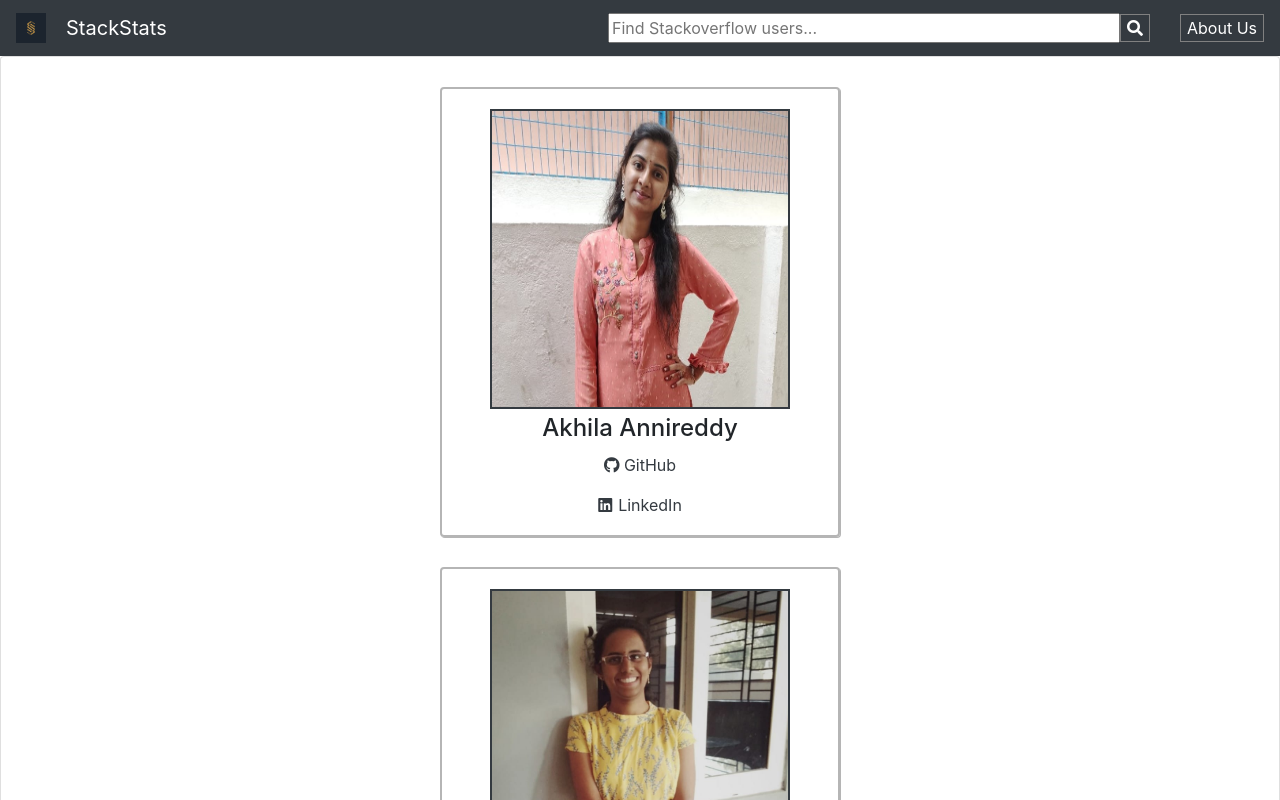
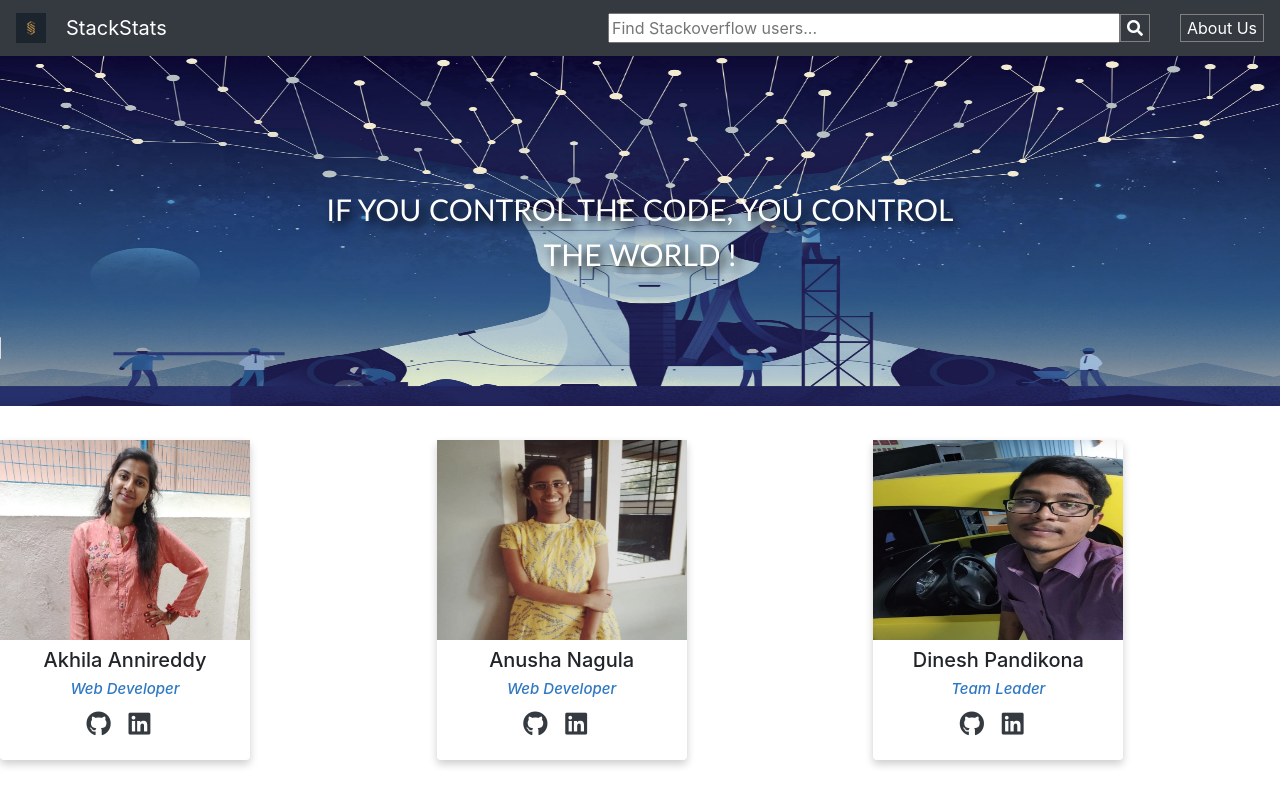
Before and after one commit to AkhilaAnnireddy/StackStats, a React (Create React App) app: page /AboutUs in a window 1280 px wide. Shown: the top 800 px of the page. Built offline with nearby package versions, Linux system fonts and the light colour scheme.

Commit message:
about_commit

```diff
--- a/src/Components/Pages/AboutUs/AboutUs.css
+++ b/src/Components/Pages/AboutUs/AboutUs.css
@@ -1,32 +1,68 @@
+.aboutimg{
+    width: 100%;
+    height: 350px;
+    margin-bottom: 10px;
+}
+.container2 {
+    margin-top: 0;
+    margin-bottom: 0;
+    position: relative;
+    text-align: center;
+    color: white;
+    width: 100%;
+    height: 280px;
+}
+
+  .centered1 {
+    position: absolute;
+    font-family: "Trebuchet MS", Helvetica, sans-serif;
+    text-shadow: 5px 5px 10px #000000;
+    font-size: 30px;
+    top: 63%;
+    left: 50%;
+    transform: translate(-50%, -50%);
+  }
+
+.abtinline{
+    display: inline;
+}
+
+
+
 .abtcard{
  text-align: center;
-    margin:0 auto;
-    margin-top: 30px;
-    width:400px;
-    height:450px;
-    box-shadow: 1px 1px rgb(181, 181, 181);
-    border: 2px solid rgb(181, 181, 181);
+    /* margin:0 auto; */
+    margin-top: 80px;
+    width:250px;
+    height:320px;
+    box-shadow: 0 4px 8px 0 rgba(0, 0, 0, 0.2);
+    /* border: 2px solid rgb(181, 181, 181); */
     border-radius: 4px;
 }
 
 
 .abtcard img{
-    margin-top: 20px;
-    margin-bottom: 5px;
-    width:300px;
-    height:300px;
-    border:2px solid #343a40;
+    margin-bottom: 8px;
+    width:250px;
+    height:200px;
+    /* border:2px solid #343a40; */
 }
 .abtcard a{
     color: #343a40;
 
 }
-#git{
-    margin-top:10px ;
+.abtcard h6{
+    font-weight:500;
+    font-size: 15px;
+    color: #2f78c2;
+}
+.git{
+    font-size: 25px;
+    margin-right:15px ;
+    display: inline;
 }
 
 .ico{
-    padding-right: 10px;
     height:20px;
     width:20px;
     color: #343a40;
--- a/src/Components/Pages/AboutUs/AboutUs.js
+++ b/src/Components/Pages/AboutUs/AboutUs.js
@@ -7,6 +7,7 @@ import Anusha from '../../../Images/Anusha.jpeg';
 import Dinesh from '../../../Images/Dinesh.jpeg';
 import Chandana from '../../../Images/Chandana.jpeg';
 import Supraja from '../../../Images/Supraja.jpeg';
+import bg2 from '../../../Images/bg2.webp';
 
 class AboutUs extends Component{
     state= {
@@ -28,12 +29,43 @@ class AboutUs extends Component{
             <div>
                 <Header username={this.state.username} handleChange={this.handleChange.bind(this)}/>
             </div>
-            <div className='card'>
-                <AboutUsCard img={Akhila} name="Akhila Annireddy" github="https://github.com/AkhilaAnnireddy" linkedin="https://www.linkedin.com/in/akhila-annireddy-900632198"/>
-                <AboutUsCard img={Anusha} name="Anusha Nagula" github="https://github.com/anushanagula" linkedin="https://www.linkedin.com/in/anusha-nagula-7281b2192"/>
-                <AboutUsCard img={Dinesh} name="Dinesh Pandikona" github="https://github.com/Tesla-Atoz" linkedin="blabla"/>
-                <AboutUsCard img={Chandana} name="Ravi Chandana Golla" github="https://github.com/chandana-0904" linkedin="https://www.linkedin.com/in/ravi-chandana-golla-0904"/>
-                <AboutUsCard img={Supraja} name="Supraja Alleni" github="https://github.com/SuprajaAlleni" linkedin="https://www.linkedin.com/in/supraja-alleni-90358016a"/>
+
+            <div className="container2">
+            <img className="aboutimg" src={bg2}></img>
+            <div class="centered1">IF YOU CONTROL THE CODE, YOU CONTROL<br></br> THE WORLD !</div>
+            </div>
+
+            <div className='card abtinline'>
+            <div className="row">
+                <div className="col-md-4 justify-content-center">
+                <AboutUsCard img={Akhila} name="Akhila Annireddy" github="https://github.com/AkhilaAnnireddy" linkedin="https://www.linkedin.com/in/akhila-annireddy-900632198" role="Web Developer"/>
+                </div>
+                <div className="col-md-4 justify-content-center">
+                <AboutUsCard img={Anusha} name="Anusha Nagula" github="https://github.com/anushanagula" linkedin="https://www.linkedin.com/in/anusha-nagula-7281b2192" role="Web Developer"/>
+                </div>
+                <div className="col-md-4 justify-content-center">
+                <AboutUsCard img={Dinesh} name="Dinesh Pandikona" github="https://github.com/Tesla-Atoz" linkedin="blabla" role="Web Developer" role="Team Leader"/>
+                </div>
+            </div>
+
+            <div className="row">
+            <div className="col-md-2 justify-content-center">
+
+            </div>
+            <div className="col-md-2 justify-content-center">
+            <AboutUsCard img={Chandana} name="Ravi Chandana Golla" github="https://github.com/chandana-0904" linkedin="https://www.linkedin.com/in/ravi-chandana-golla-0904" role="Web Developer"/>
+            </div>
+            <div className="col-md-2 justify-content-center">
+
+</div>
+            <div className="col-md-2 justify-content-center">
+            <AboutUsCard img={Supraja} name="Supraja Alleni" github="https://github.com/SuprajaAlleni" linkedin="https://www.linkedin.com/in/supraja-alleni-90358016a" role="Web Developer"/>
+            </div>
+            <div className="col-md-2 justify-content-center">
+
+</div>
+
+            </div>
 
             </div>
         </div>
--- a/src/Components/Pages/AboutUs/AboutUsCard.js
+++ b/src/Components/Pages/AboutUs/AboutUsCard.js
@@ -6,9 +6,10 @@ function AboutUsCard(props){
         return(
             <div className='abtcard'>
                 <img src={props.img}/>
-                <h4>{props.name}</h4>
-               <p id='git'><a href={props.github}><i class="fab fa-github ico"></i>GitHub </a></p>
-               <p><a href={props.linkedin}>{props.linkedin==''?null:<i class="fab fa-linkedin ico"></i>}{linkedin}</a></p>
+                <h5>{props.name}</h5>
+                <h6><i>{props.role}</i></h6>
+               <p class='git'><a href={props.github}><i class="fab fa-github ico"></i> </a></p>
+               <p class='git'><a href={props.linkedin}>{props.linkedin==''?null:<i class="fab fa-linkedin ico"></i>}</a></p>
             </div>
         )
 
--- a/src/Components/Pages/Landingpage/Landingpage.css
+++ b/src/Components/Pages/Landingpage/Landingpage.css
@@ -13,8 +13,10 @@ body,html{
   }
 
   h1{
-    margin-top: 20%;
+    margin-top: 18%;
     font-family: "Trebuchet MS", Helvetica, sans-serif;
+    font-size: 50px;
+    font-weight: bold;
     color: #ffffff;
     text-shadow: 2px 2px 4px #000000;
   }
```
Also changed, not shown: src/Images/bg2.webp (added), 1 other file (tests, documents, lock files or other folders).
